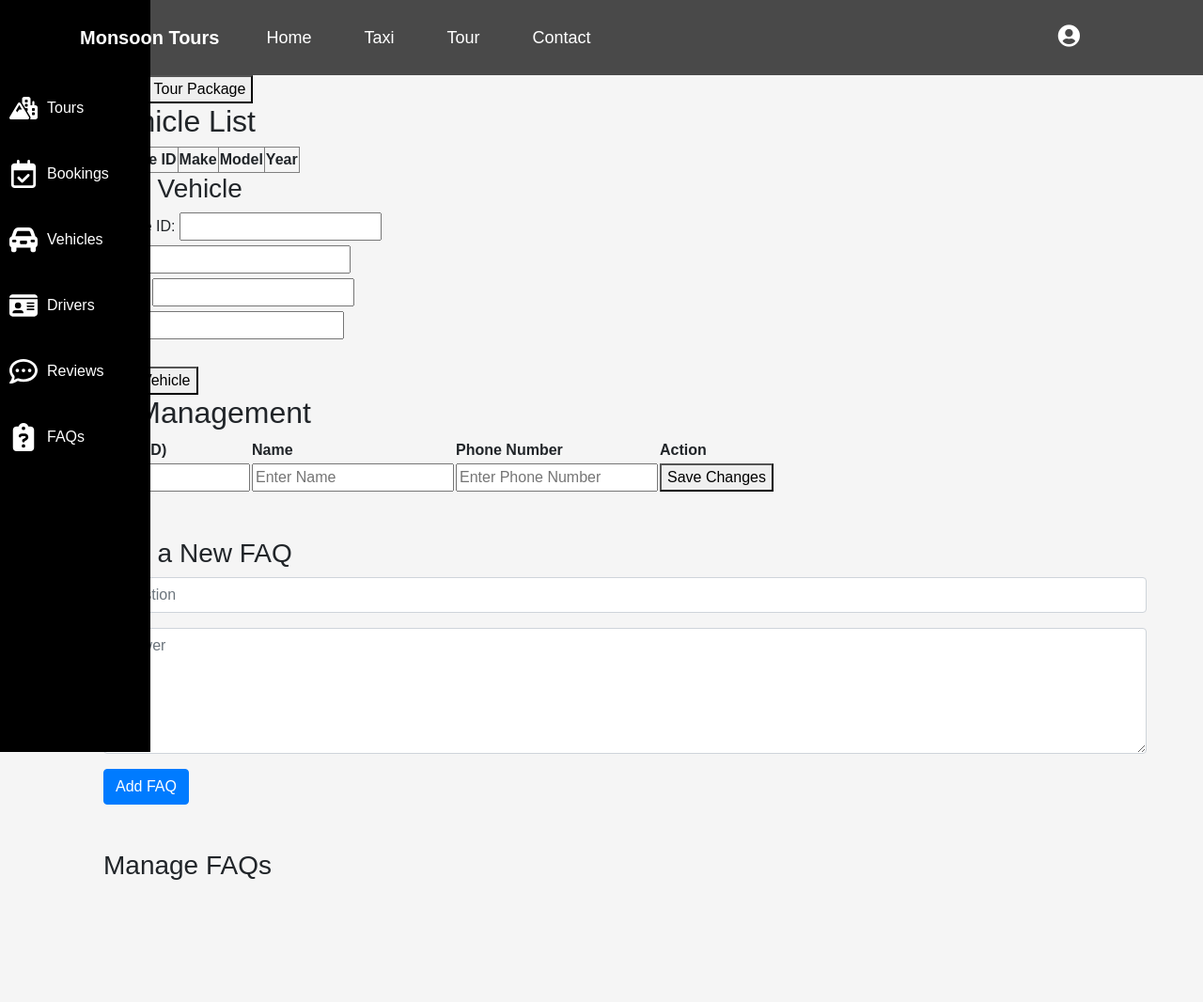
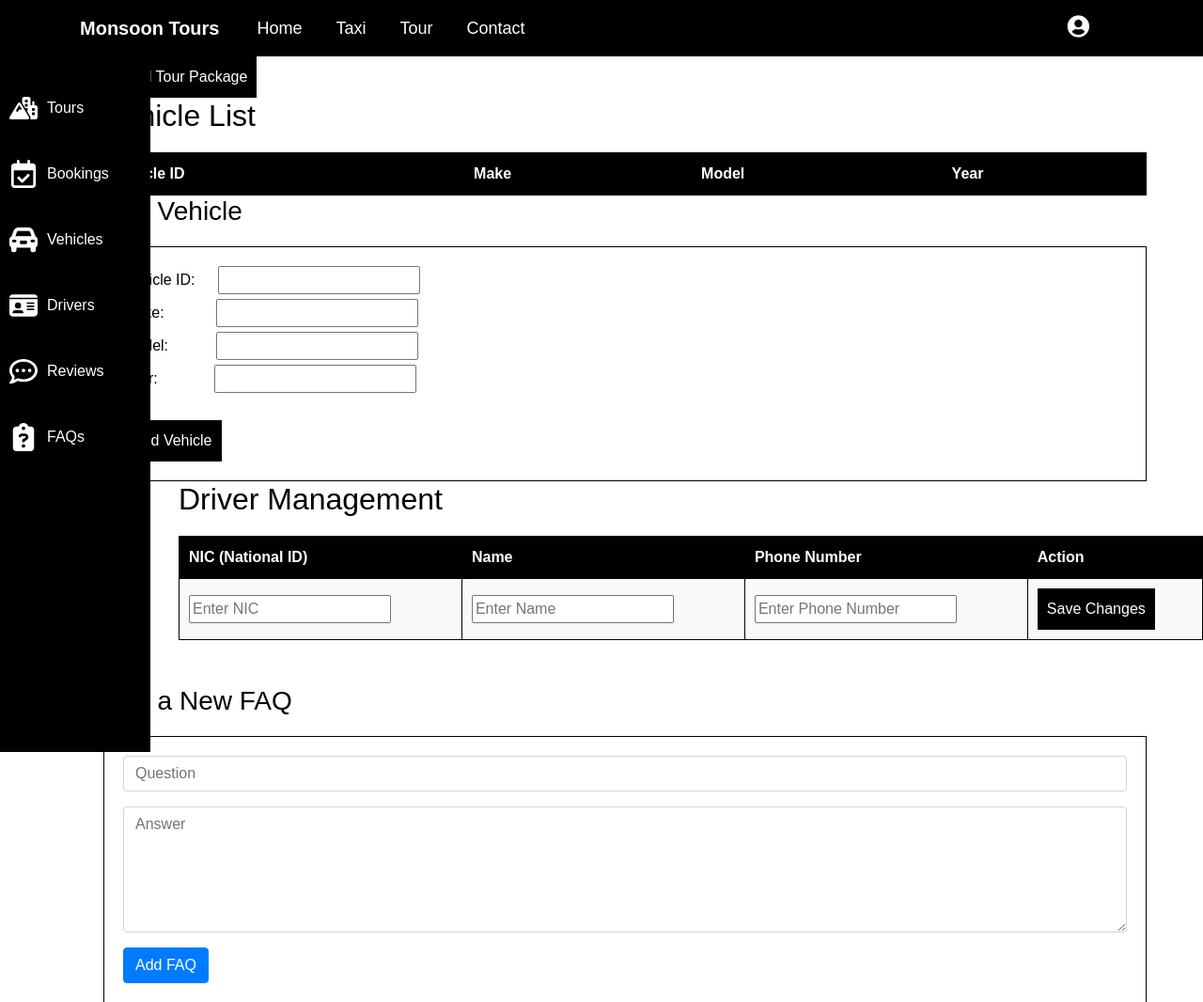
Before and after one commit to SasaDeBasa/MonsoonTours, a plain HTML site: page Dashboard.html in a window 1280 px wide. Shown: the top 1066 px of the page at 94% size. Before the commit the page ends 946 px from the top, so only its background shows below. Drawn offline with nearby package versions, Linux system fonts and the light colour scheme; no server answers.

Commit message:
smol mods

```diff
--- a/Dashboard.html
+++ b/Dashboard.html
@@ -13,7 +13,8 @@
             font-family: Arial, sans-serif;
             margin: 0;
             padding: 0;
-            background-color: #f5f5f5;
+            background-color: #ffffff;
+            color: #000;
         }
 
         .sidebar {
@@ -51,6 +52,29 @@
             background-color: #333;
         }
 
+        .navbar {
+            background-color: #000;
+        }
+
+        .navbar .nav-link {
+            color: white !important;
+        }
+
+        .transparent-button {
+            background: none;
+            border: none;
+            color: #000;
+            padding: 0;
+        }
+
+        .transparent-button:hover {
+            color: #333;
+        }
+
+        .navbar-toggler-icon {
+            filter: invert(1);
+        }
+
         .itineraries {
             display: flex;
             overflow-x: scroll;
@@ -78,10 +102,12 @@
         .itinerary h2 {
             font-size: 20px;
             margin-top: 10px;
+            color: white;
         }
 
         .itinerary p {
             margin: 10px 0;
+            color: white;
         }
 
         .itinerary input {
@@ -90,32 +116,70 @@
             margin-bottom: 10px;
             border-radius: 5px;
             border: 1px solid #ccc;
+            color: #000;
+            background-color: #fff;
         }
 
         .itinerary button {
             width: 100%;
             padding: 10px;
-            background-color: #aaa;
+            background-color: #ccc;
             border: none;
             border-radius: 5px;
             cursor: pointer;
             font-size: 16px;
+            color: #000;
         }
 
         .itinerary button:hover {
-            background-color: #888;
+            background-color: #999;
         }
-        .faq-list-item {
-            display: flex;
-            justify-content: space-between;
-            align-items: center;
-            margin-bottom: 10px;
-            background-color: rgba(0, 0, 0, 0.5);
+
+        table {
+            width: 100%;
+            margin-top: 20px;
+            border-collapse: collapse;
+        }
+
+        table, th, td {
+            border: 1px solid #000;
+        }
+
+        th, td {
             padding: 10px;
-            border-radius: 5px;
+            text-align: left;
         }
-        .faq-list-item button {
-            margin-left: 5px;
+
+        th {
+            background-color: #000;
+            color: #fff;
+        }
+
+        td {
+            background-color: #f9f9f9;
+        }
+
+        form {
+            background-color: #fff;
+            padding: 20px;
+            border: 1px solid #000;
+            margin-top: 20px;
+        }
+
+        label, input, button {
+            color: #000;
+        }
+
+        button {
+            background-color: #000;
+            color: #fff;
+            border: none;
+            padding: 10px;
+            cursor: pointer;
+        }
+
+        button:hover {
+            background-color: #333;
         }
     </style>
 </head>
@@ -159,6 +223,7 @@
             </button>
         </div>
     </nav>
+
     <div class="pagemeow">
         <div id="content1">
             <div class="container">
@@ -171,7 +236,6 @@
 
         <!-- Include this script to handle the dynamic itinerary addition -->
         <script src="app_manageTours.js" type="module"></script>
-
 
         <div class="content3">
             <div class="container">
@@ -193,26 +257,25 @@
                 <h3>Add Vehicle</h3>
                 <form id="addVehicleForm">
                     <label for="vehicleId">Vehicle ID:</label>
-                <input type="text" id="vehicleId" name="vehicleId" required>
+                    <input style="margin-left: 20px;" type="text" id="vehicleId" name="vehicleId" required>
                     <br>
                     <label for="make">Make:</label>
-                <input type="text" id="make" name="make" required>
+                    <input style="margin-left: 51px;" type="text" id="make" name="make" required>
                     <br>
                     <label for="model">Model:</label>
-                <input type="text" id="model" name="model" required>
+                    <input style="margin-left: 47px;" type="text" id="model" name="model" required>
                     <br>
                     <label for="year">Year:</label>
-                <input type="text" id="year" name="year" required>
+                    <input style="margin-left: 56px;" type="text" id="year" name="year" required>
                     <br><br>
                     <button type="submit">Add Vehicle</button>
                 </form>
             </div>
+        </div>
 
-    </div>
-    <div class="content4">
+        <div style="margin-left: 140px;" class="content4">
             <h2>Driver Management</h2>
-
-        <table id="driverTable">
+            <table  id="driverTable">
                 <thead>
                     <tr>
                         <th>NIC (National ID)</th>
@@ -234,8 +297,8 @@
         </div>
 
         <script src="driverManagement.js" type="module"></script>
+
         <!--FAQ MANAGE AREA-->
-
         <div class="container mt-5">
             <h3>Add a New FAQ</h3>
             <form id="addFaqForm">
@@ -253,9 +316,8 @@
             <h3>Manage FAQs</h3>
             <div id="faqList"></div>
         </div>
+    </div>
 
-
-</div>
     <script src="https://www.gstatic.com/firebasejs/8.6.8/firebase-app.js"></script>
     <script src="https://www.gstatic.com/firebasejs/8.6.8/firebase-firestore.js"></script>
     <script src="app_FAQ.js" type="module"></script>
```
Lines whose indentation alone changed are shown as unchanged.
